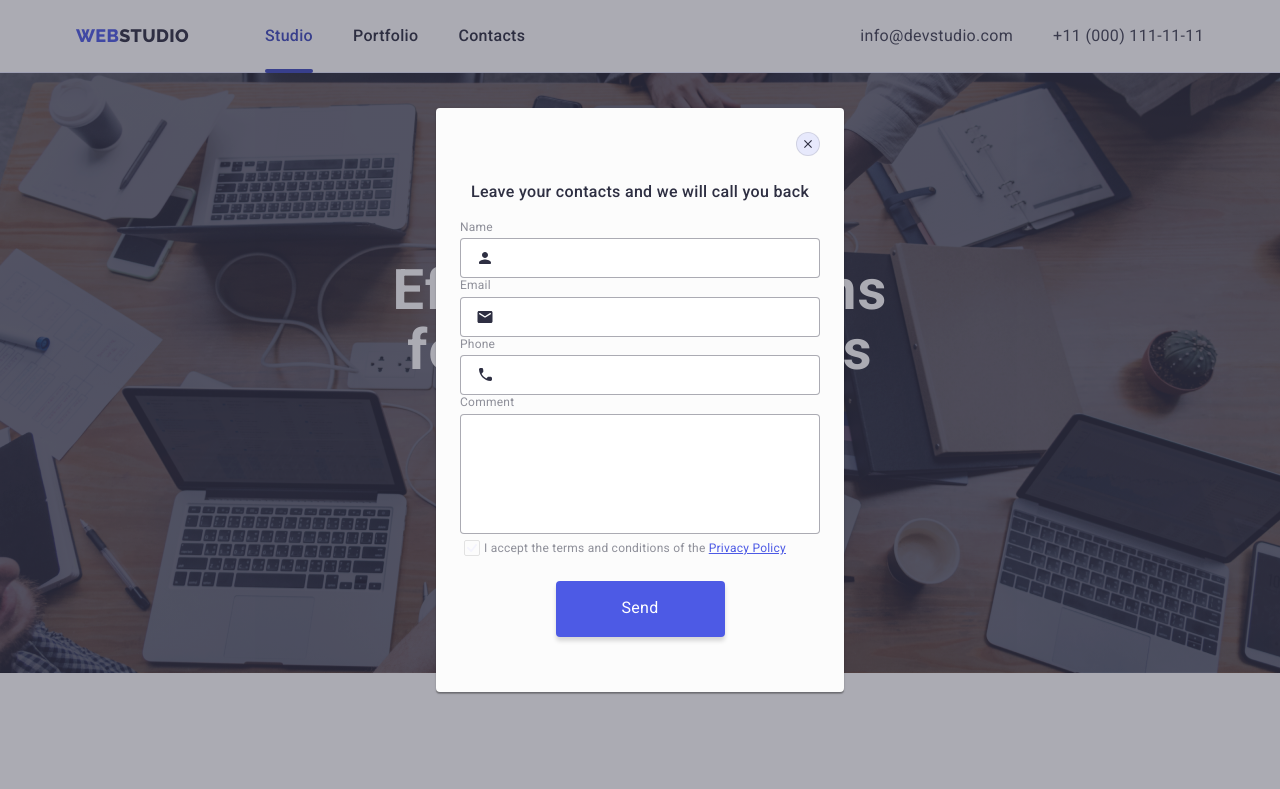
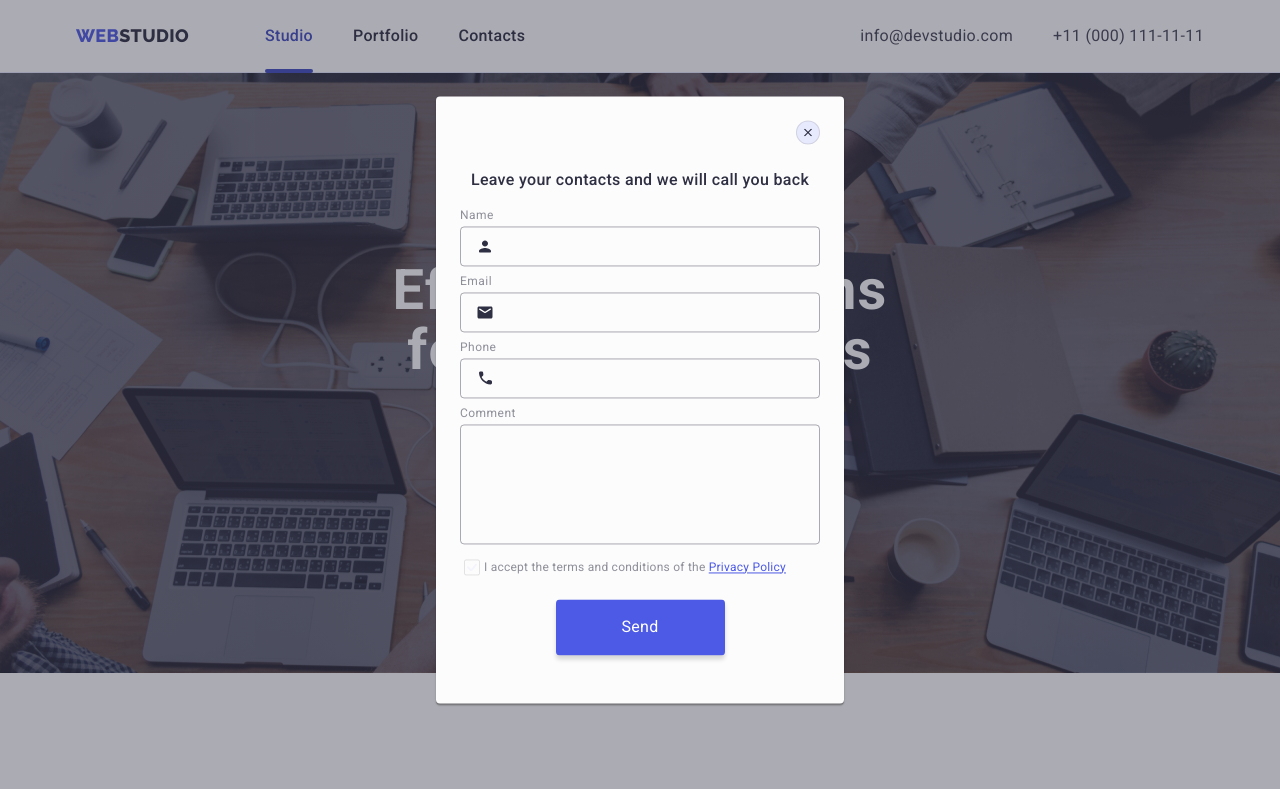
Before and after one commit to UlianaNad/goit-markup-hw-05, a plain HTML site: page index.html in a window 1280 px wide. Both pictures are taken after a click on the button "Order Service". Shown: the top 789 px of the page. Drawn offline with nearby package versions, Linux system fonts and the light colour scheme.

Commit message:
fixing modal  mistakes3

```diff
--- a/css/styles.css
+++ b/css/styles.css
@@ -688,12 +688,13 @@ img {
   min-width: 165px;
   height: 40px;
   padding: 8px 24px;
+
   border: none;
-  border: 1px solid transparent;
   border-radius: 4px;
+
   background-color: var(--iris);
   color: var(--white);
-  text-align: center;
+
   font-size: 16px;
   font-weight: 500;
   line-height: 1.5;
@@ -735,6 +736,7 @@ img {
 
 .modal {
   padding: 72px 24px 24px 24px;
+
   position: absolute;
   top: 50%;
   left: 50%;
@@ -793,7 +795,7 @@ img {
 }
 /* form styles*/
 
-.review_form {
+.review-form-wrapper {
   margin-bottom: 8px;
 }
 .text-label {
@@ -801,8 +803,8 @@ img {
   margin-bottom: 4px;
   color: var(--lightslate, #8e8f99);
   font-size: 12px;
-  line-height: 1.2;
-  letter-spacing: 0.02em;
+  line-height: 1.17;
+  letter-spacing: 0.04em;
 }
 
 .modal-field {
@@ -818,6 +820,7 @@ img {
   color: var(--navy-blue);
   font-size: 12px;
   outline: 3px solid transparent;
+  background-color: transparent;
   border-radius: 4px;
   border: 1px solid rgba(46, 47, 66, 0.4);
   transition: border-color 250ms cubic-bezier(0.4, 0, 0.2, 1);
@@ -843,6 +846,7 @@ img {
   top: 50%;
   left: 16px;
   transform: translateY(-50%);
+  transition: fill 250ms cubic-bezier(0.4, 0, 0.2, 1);
   pointer-events: none;
 }
 .modal-input:focus + .modal-input-icon {
--- a/index.html
+++ b/index.html
@@ -381,7 +381,8 @@
                         <input class="subscribe-form-input" name="subscribe-form-input" id="subscribe-form-input"
                             type="email" placeholder="E-mail" required minlength="3" maxlength="30" />
                     </label>
-                    <button class="subscribe-button" type="submit">Subscribe
+                    <button class="subscribe-button" type="submit">
+                        Subscribe
                         <svg class="subscribe-icon" width="24" height="24">
                             <use href="./images/icons.svg#icon-send"></use>
                         </svg>
@@ -392,7 +393,6 @@
     </footer>
     <!-- modal window on page index -->
     <div class="backdrop is-hidden" data-modal>
-
         <div class="modal">
             <button type="button" class="modal-btn" data-modal-close>
                 <svg class="icon" width="8" height="8">
@@ -403,14 +403,16 @@
             <form name="review_form" autocomplete="on">
                 <div class="review-form-wrapper">
                     <label class="text-label" for="user-name">Name</label>
+
                     <div class="modal-field">
                         <input class="modal-input" type="text" name="user-name" id="user-name"
                             placeholder="Marc Jacobs" />
-                        <svg class="modal-input-icon" width="18" height="18">
+                        <svg class="modal-input-icon" width="18" height="24">
                             <use href="./images/icons.svg#icon-person"></use>
                         </svg>
                     </div>
-
+                </div>
+                <div class="review-form-wrapper">
                     <label class="text-label" for="email">Email</label>
                     <div class="modal-field">
                         <input class="modal-input" type="email" name="email" id="email" required minlength="3"
@@ -419,7 +421,8 @@
                             <use href="./images/icons.svg#icon-email"></use>
                         </svg>
                     </div>
-
+                </div>
+                <div class="review-form-wrapper">
                     <label class="text-label" for="tel">Phone</label>
                     <div class="modal-field">
                         <input class="modal-input" type="tel" name="tel" id="tel" required minlength="3" maxlength="12"
@@ -428,13 +431,14 @@
                             <use href="./images/icons.svg#icon-phone"></use>
                         </svg>
                     </div>
-
+                </div>
+                <div class="review-form-wrapper">
                     <label class="text-label" for="comment">Comment</label>
                     <div class="modal-field">
                         <textarea class="modal-review-input" name="comment" id="comment" rows="5"
                             placeholder="Text input" minlength="3" maxlength="1000"></textarea>
                     </div>
-
+                </div>
                 <label class="modal-label-agreement" for="agreement">
                     <input class="checkbox" type="checkbox" name="agreement" id="agreement" />
                     <span class="custom-checkbox">
@@ -450,7 +454,6 @@
                     </span>
                 </label>
                 <button class="submit_button" type="submit">Send</button>
-                </div>
             </form>
         </div>
     </div>
```
Lines whose indentation alone changed are shown as unchanged.
